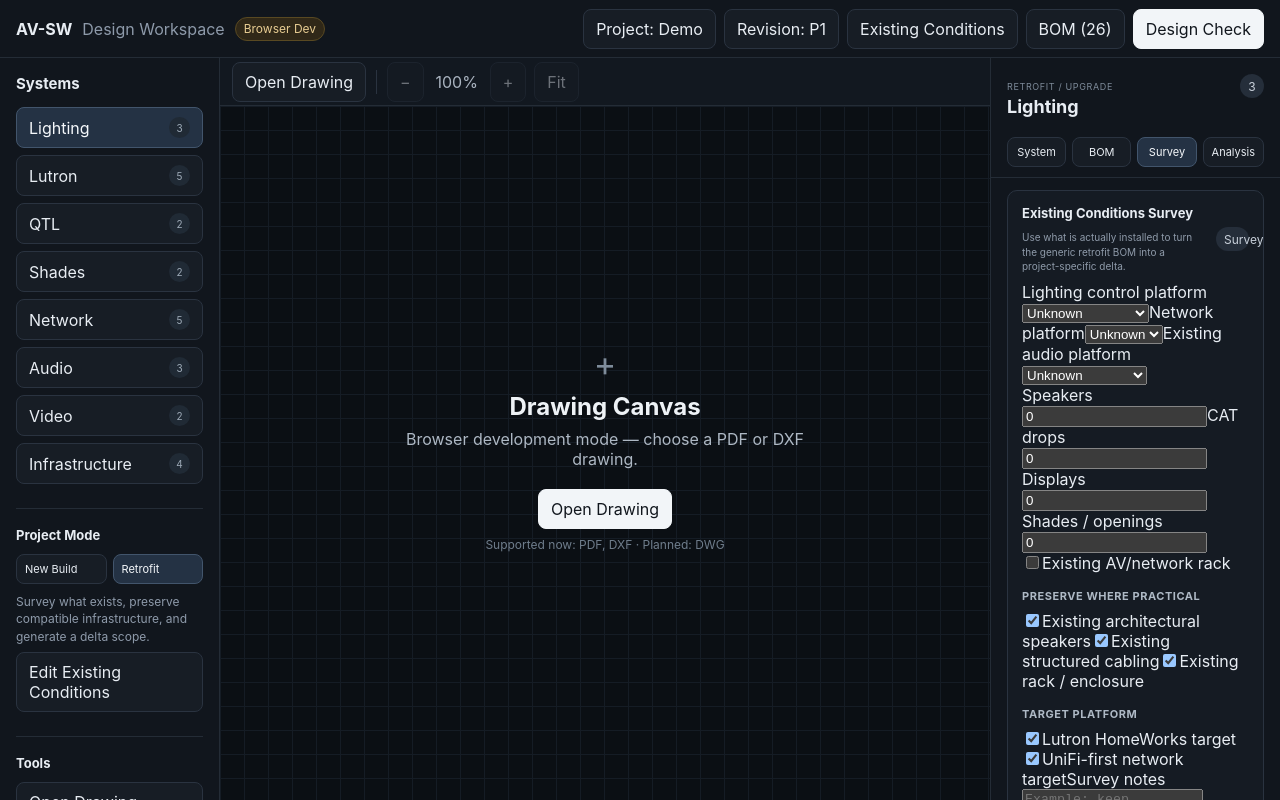
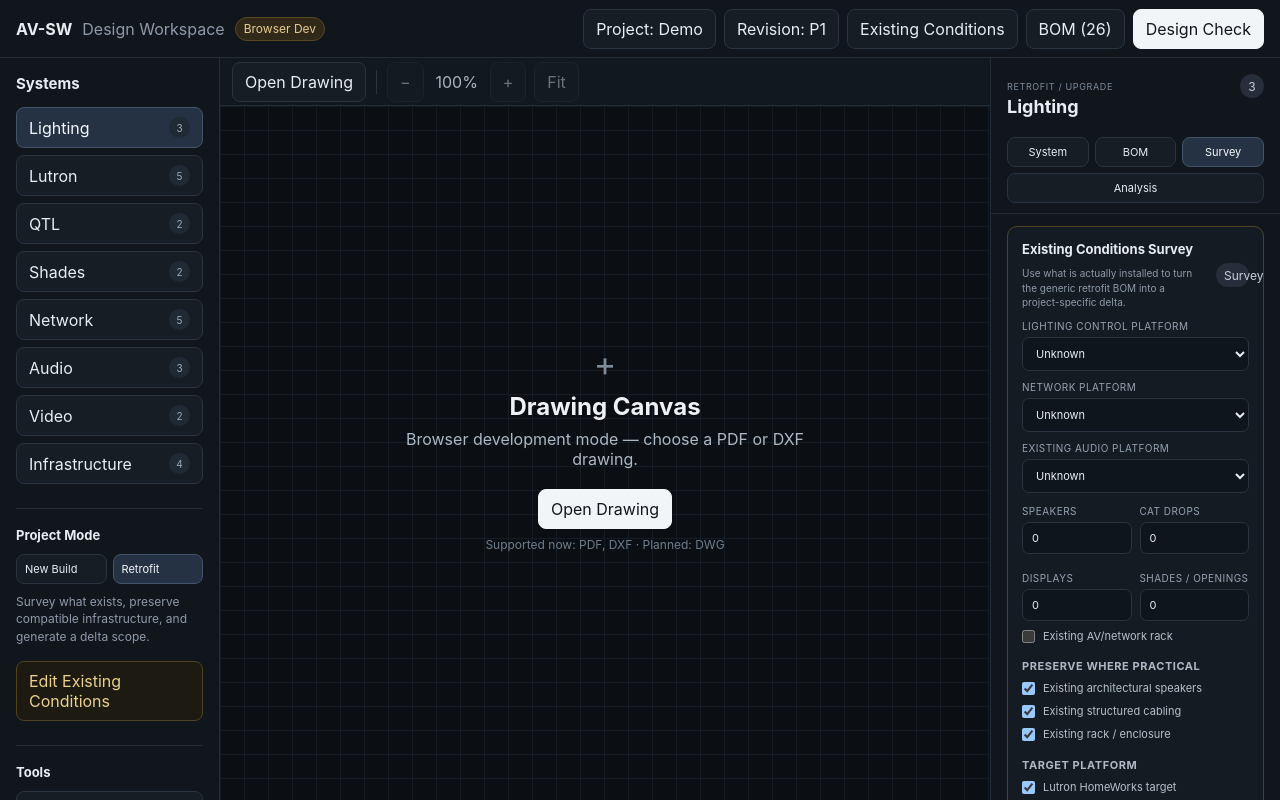
Before and after one commit to CucaChann/AV-SW, a React (Vite) app: page / in a window 1280 px wide. Both pictures are taken after a click on the button "Retrofit". Built offline with nearby package versions, Linux system fonts and the light colour scheme.

Commit message:
style: add retrofit survey controls

```diff
--- a/src/styles.css
+++ b/src/styles.css
@@ -814,3 +814,89 @@ button:disabled {
     top: -16px;
   }
 }
+
+
+.survey-shortcut {
+  margin-top: 9px;
+  width: 100%;
+  border-color: #4f4324;
+  background: #1d1a12;
+  color: #ead18b;
+}
+
+.retrofit-survey {
+  border-color: #4f4324;
+}
+
+.field {
+  display: grid;
+  gap: 5px;
+  margin-top: 10px;
+}
+
+.field > span {
+  color: #96a3b1;
+  font-size: 10px;
+  text-transform: uppercase;
+  letter-spacing: 0.045em;
+}
+
+.field select,
+.field input,
+.field textarea {
+  width: 100%;
+  border: 1px solid #2a3340;
+  border-radius: 7px;
+  background: #0f151c;
+  color: #e8edf3;
+  padding: 8px 9px;
+  font: inherit;
+  font-size: 11px;
+  outline: none;
+}
+
+.field select:focus,
+.field input:focus,
+.field textarea:focus {
+  border-color: #536a84;
+  box-shadow: 0 0 0 2px rgba(83, 106, 132, 0.15);
+}
+
+.field textarea {
+  resize: vertical;
+  min-height: 80px;
+  line-height: 1.45;
+}
+
+.survey-grid {
+  display: grid;
+  grid-template-columns: 1fr 1fr;
+  gap: 8px;
+  margin-top: 2px;
+}
+
+.check-row {
+  display: flex;
+  align-items: flex-start;
+  gap: 8px;
+  margin-top: 8px;
+  color: #b5c0cb;
+  font-size: 11px;
+  line-height: 1.35;
+}
+
+.check-row input {
+  margin: 1px 0 0;
+}
+
+.notes-field {
+  margin-top: 14px;
+}
+
+.inspector-tabs {
+  flex-wrap: wrap;
+}
+
+.inspector-tabs button {
+  min-width: 62px;
+}
```
